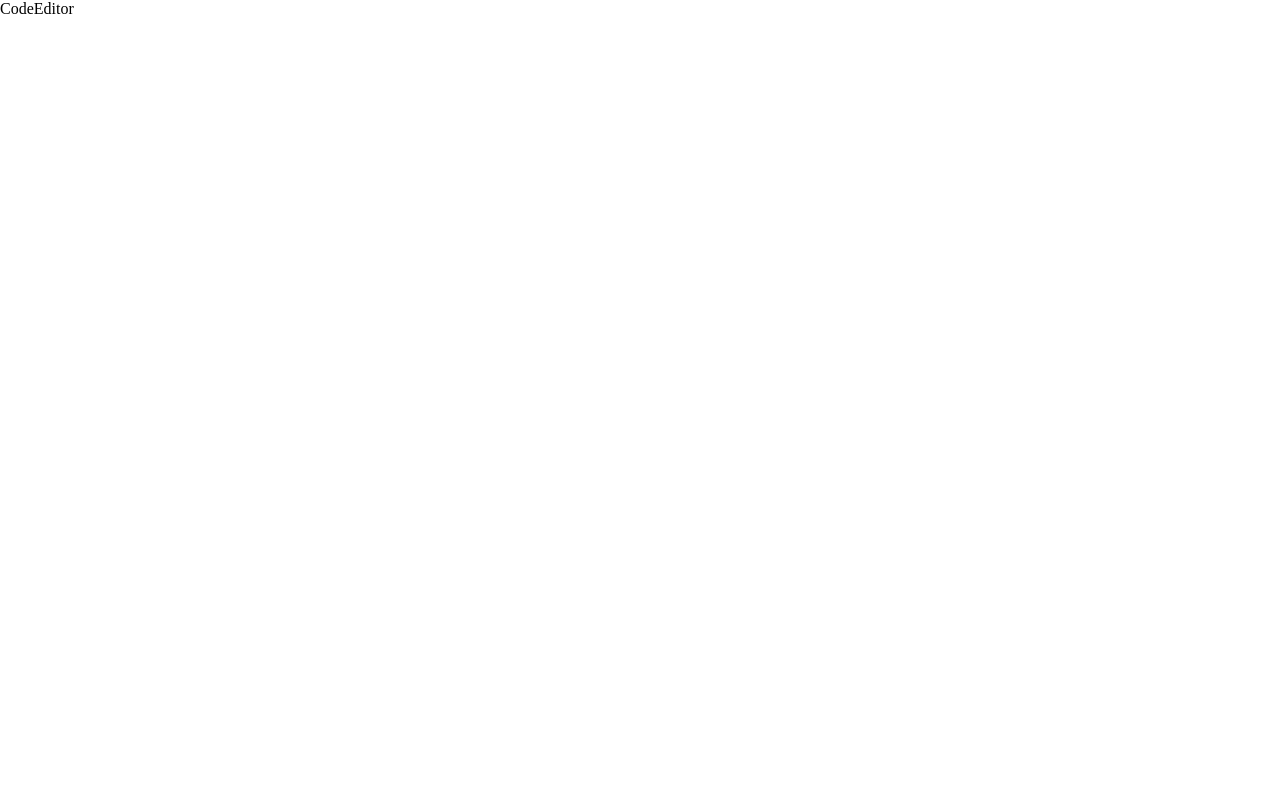
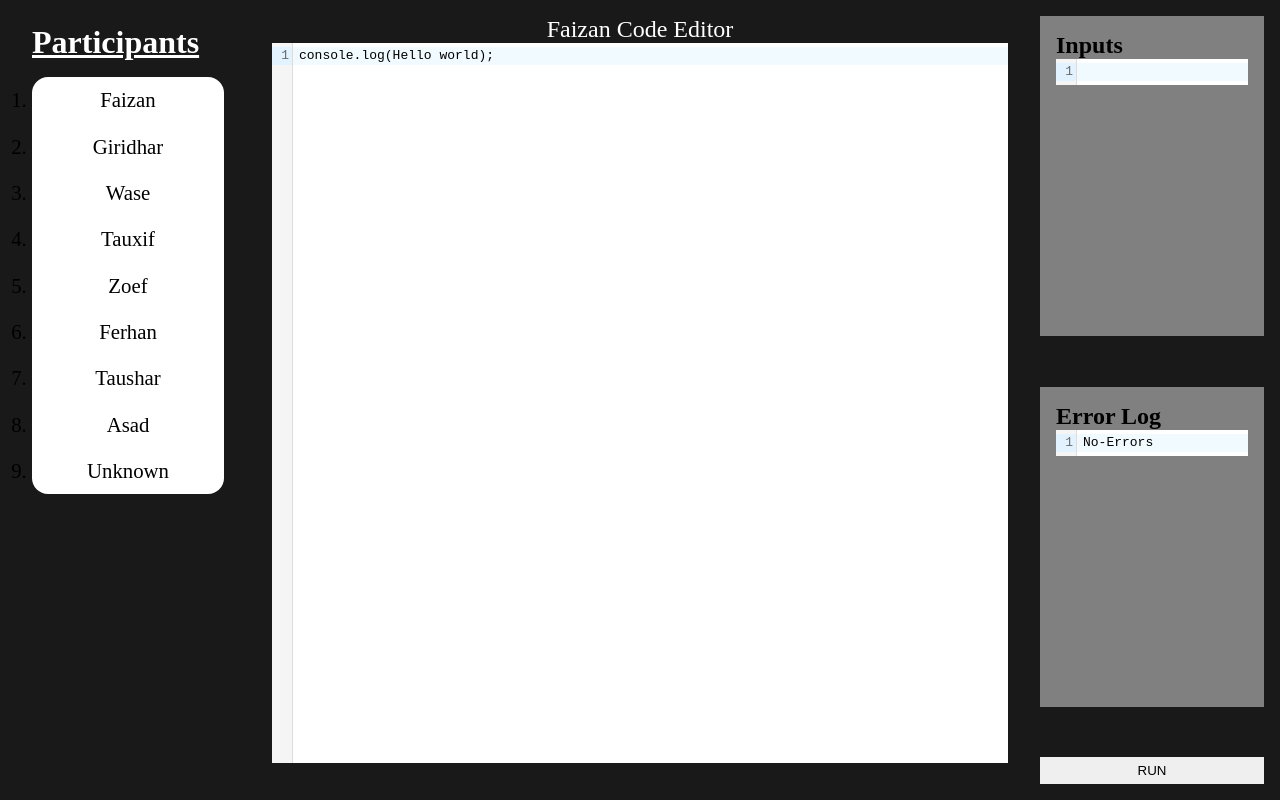
Before and after one commit to faizan619/Code_Editor_Project, a React (Vite) app: page /codeeditor in a window 1280 px wide. Built offline with nearby package versions, Linux system fonts and the light colour scheme.

Commit message:
build:create codeing page and add simple desiggn

```diff
--- a/src/Components/Screens/CodeEditor.jsx
+++ b/src/Components/Screens/CodeEditor.jsx
@@ -1,6 +1,64 @@
+import CodeMirror from "@uiw/react-codemirror"
 
 export default function CodeEditor() {
   return (
-    <div>CodeEditor</div>
+    <>
+    <div className="codeContainer">
+      <div className="codeUsers">
+      <h1>Participants</h1>
+      <ol>
+        <li>Faizan </li>
+        <li>Giridhar </li>
+        <li>Wase </li>
+        <li>Tauxif</li>
+        <li>Zoef</li>
+        <li>Ferhan</li>
+        <li>Taushar</li>
+        <li>Asad</li>
+        <li>Unknown</li>
+      </ol>
+      </div>
+      <div className="codeWriter">
+        <center>Faizan Code Editor</center>
+        <CodeMirror
+          value="console.log(Hello world);"
+          height="90vh"
+          basicSetup={{
+            foldGutter: false,
+          dropCursor: false,
+          allowMultipleSelections: false,
+          indentOnInput: false,
+          }}
+        />
+      </div>
+      <div className="codeRunner">
+      <div className="codeRunnerInput cr">
+      <h2>Inputs</h2>
+      <CodeMirror
+          value=""
+          basicSetup={{
+            foldGutter: false,
+          dropCursor: false,
+          allowMultipleSelections: false,
+          indentOnInput: false,
+          }}
+        />
+      </div>
+      <div className="codeRunnerError cr">
+      <h2>Error Log</h2>
+      <CodeMirror
+          value="No-Errors"
+          basicSetup={{
+            foldGutter: false,
+          dropCursor: false,
+          allowMultipleSelections: false,
+          indentOnInput: false,
+          }}
+        />
+      </div>
+        <button>Run</button>
+      </div>
+    </div>
+    </>
   )
 }
--- /dev/null
+++ b/src/Components/Screens/Collaborative/room.jsx
@@ -0,0 +1,6 @@
+
+export default function room() {
+  return (
+    <div>room</div>
+  )
+}
--- a/src/index.css
+++ b/src/index.css
@@ -32,7 +32,7 @@ Error Page Designing...
     position: absolute;
     top: 20%;
     left: 20%;
-    border: 1px solid white;
+    /* border: 1px solid white; */
     animation: bounce 15s infinite ease-in-out;
 }
 .ErrorContent{
@@ -184,3 +184,60 @@ Home Page Designing...
     color: black;
     text-decoration: none;
 }
+
+/*===============================================
+
+Coding Page Designing...
+
+=================================================*/
+
+.codeContainer{
+    background-color: rgba(0, 0, 0, 0.9);
+    height: 100vh;
+    display: grid;
+    grid-template-columns: 1fr 3fr 1fr;
+}
+.codeWriter{
+    /* border: 1px solid white; */
+    background-color: #191919;
+    padding: 1rem;
+    height: 100vh;
+    overflow: auto;
+
+}
+center{
+    color: white;
+    font-size: 1.5rem;
+}
+.codeUsers ol li{
+    /* border: 1px solid red; */
+    padding: .7rem 0;
+    text-align: center;
+    font-size: 1.3rem;
+}
+.codeUsers ol{
+    background-color: white;
+    color: black;
+    border-radius: 1rem;
+    margin: 1rem 0;
+    width: 100%;
+}
+.codeUsers h1{
+    text-decoration: underline;
+}
+.codeUsers{
+    color: white;
+    padding: 1.5rem 2rem;
+}
+.codeRunner{
+    /* color: white; */
+    padding: 1rem;
+    display: flex;
+    flex-direction: column;
+    justify-content: space-between;
+}
+.cr{
+    padding: 1rem;
+    background-color: gray;
+    height: 40vh;
+}
```
